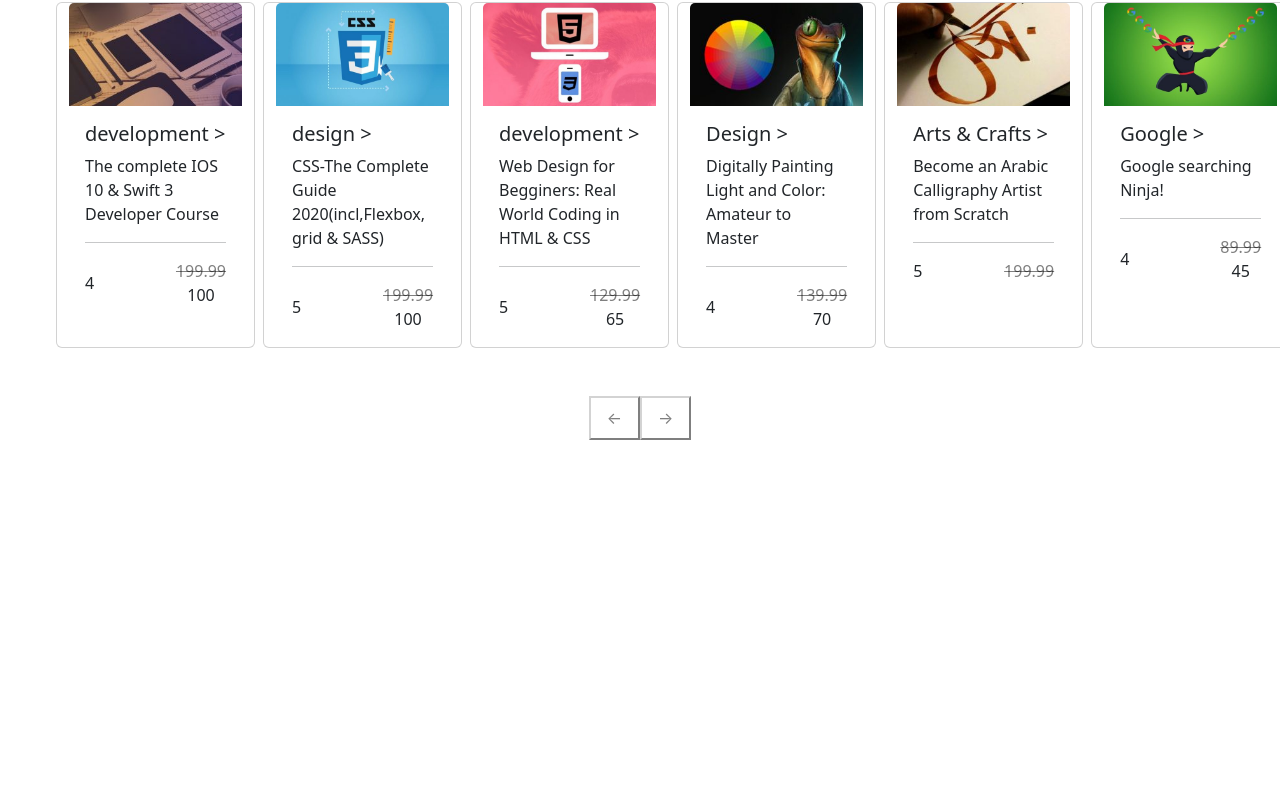
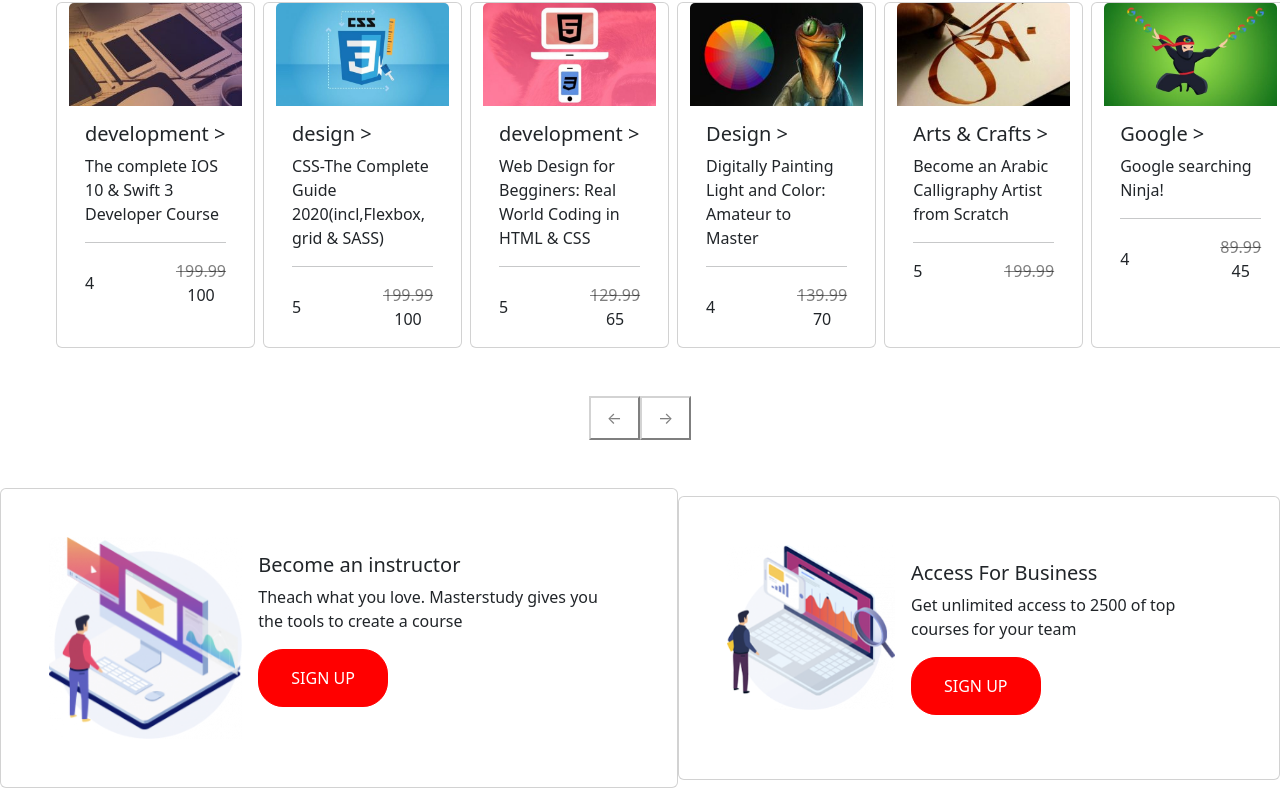
Before and after one commit to cesarecicolin/proj-html-vuejs, a Vue app: page / in a window 1280 px wide. Shown: the part 3584-4388 px from the top of the page. Before the commit the page ends 4024 px from the top, so only its background shows below. Built offline with nearby package versions, Linux system fonts and the light colour scheme.

Commit message:
ADD sezione per entrare nei progetti

```diff
--- a/src/components/AppCourses.vue
+++ b/src/components/AppCourses.vue
@@ -137,7 +137,7 @@ export default {
         </div>
     </div>
     <div class="d-flex justify-content-center mt-5">
-         <btn class="text-center d-block"/>
+         <btn text="SHOW ALL" class="text-center d-block"/>
     </div>
 
 </template>
--- a/src/components/AppMain.vue
+++ b/src/components/AppMain.vue
@@ -5,6 +5,7 @@ import AppReadMOre from "./AppReadMOre.vue"
 import RecentCourses from './RecentCourses.vue';
 import NewsLetter from "./NewsLetter.vue"
 import PopularCors from "./PopularCors.vue"
+import InstructorBusiness from './InstructorBusiness.vue';
 
 export default {
     components:{
@@ -13,8 +14,8 @@ export default {
     RecentCourses,
     AppCourses,
     NewsLetter,
-    PopularCors
-
+    PopularCors,
+    InstructorBusiness
 }
 }
 </script>
@@ -25,6 +26,7 @@ export default {
     <AppCourses/>
     <NewsLetter/>
     <PopularCors/>
+    <InstructorBusiness/>
 </template>
 <style lang="scss" scoped>
 
--- a/src/components/AppNavBar.vue
+++ b/src/components/AppNavBar.vue
@@ -30,7 +30,7 @@ export default {
         </ul>
         <ul class="d-flex align-items-center">
             <li class="ms-3"><a href=""><i class="fa-regular fa-user"></i> log in</a></li>
-            <li class="ms-3"><btn/></li>
+            <li class="ms-3"><btn text="SIGN UP"/></li>
             <li class="ms-3"><i class="fa-regular fa-bookmark"></i></li>
         </ul>
 
--- a/src/components/AppReadMOre.vue
+++ b/src/components/AppReadMOre.vue
@@ -13,7 +13,7 @@ export default {
     <div>
         <h2>LimiTless learnig, more possibilities</h2>
         <p>Online courses open the opportunity for learnig to almost anyone regarldless of their scheduling commitens.</p>
-        <btn/>
+        <btn text="READ MORE"/>
     </div>
 </section>
 </template>
--- /dev/null
+++ b/src/components/InstructorBusiness.vue
@@ -0,0 +1,58 @@
+<script>
+import btn from "./btn.vue"
+export default {
+    data() {
+        return {
+            links: [
+                {
+                    img: "image_box_1-221x231.png",
+                    title: "Become an instructor",
+                    info: "Theach what you love. Masterstudy gives  you the tools to create a course"
+
+
+                },
+                {
+                    img: "image_box_2-234x231.png",
+                    title: "Access For Business",
+                    info: "Get unlimited access to 2500 of top courses for your team"
+
+
+                }
+            ]
+        }
+    },
+    methods: {
+
+        getImagePath(img) {
+            return new URL(`../assets/img/${img}`, import.meta.url).href
+        }
+    },
+    components:{
+        btn
+    }
+}
+</script>
+<template>
+    <section class="mixin mt-5">
+        <div class="card mb-3" v-for="card in links">
+            <div class="row g-0 p-5">
+                <div class="col-md-4">
+                    <img :src=getImagePath(card.img) class="img-fluid rounded-start" alt="...">
+                </div>
+                <div class="col-md-8">
+                    <div class="card-body ">
+                        <h5 class="card-title">{{ card.title }}</h5>
+                        <p class="card-text">{{ card.info }}</p>
+                        <btn text="START TEACHING"/>
+                    </div>
+                </div>
+            </div>
+        </div>
+    </section>
+</template>
+<style lang="scss" scoped>
+@use "../style/partials/mixin" as *;
+.mixin{
+    @include flex(row, space-evenly);
+}
+</style>
```
